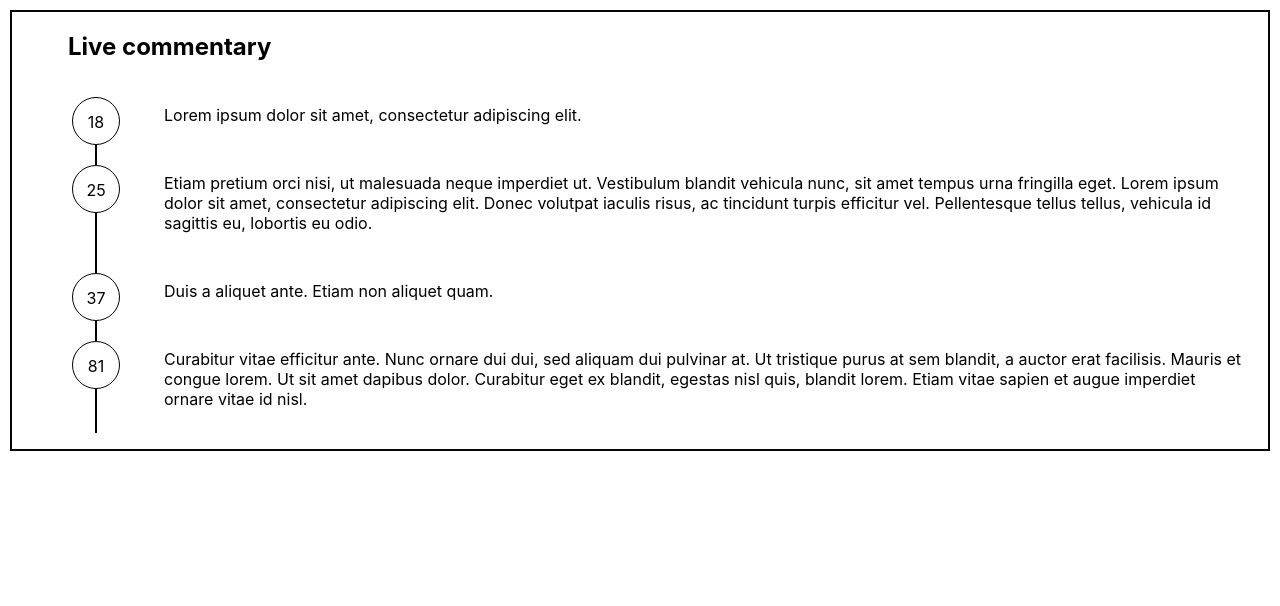
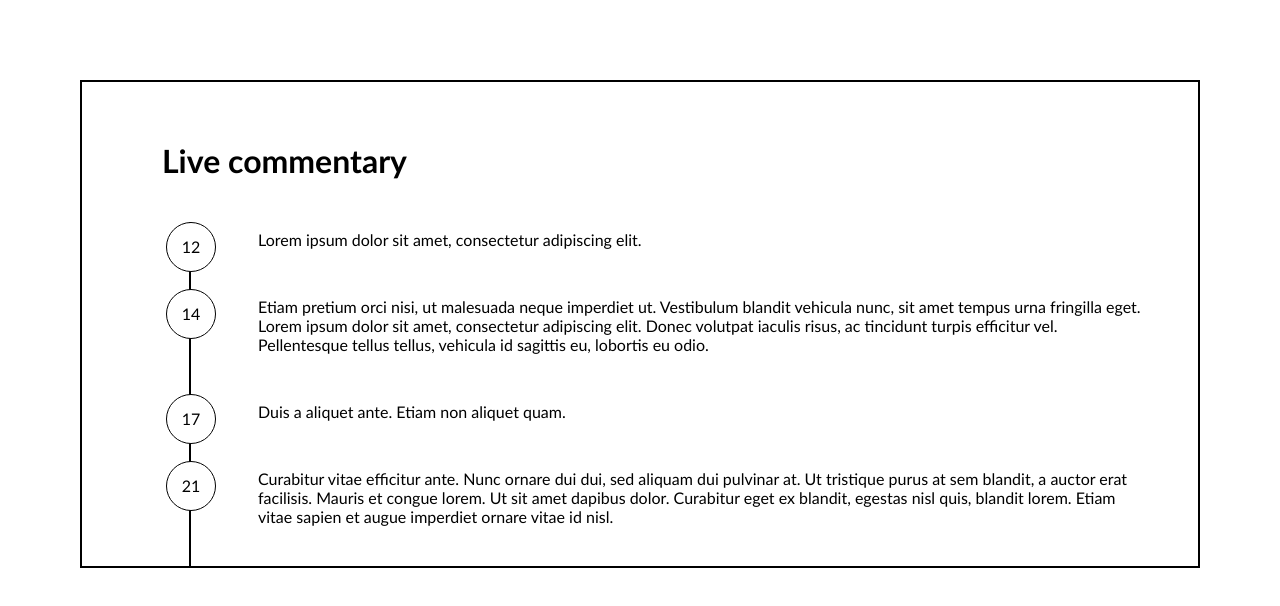
Before and after one commit to MyaElla/vertical-timeline-stream-circles, a React (Create React App) app: page / in a window 1280 px wide. Shown: the top 606 px of the page. Built offline with nearby package versions, Linux system fonts and the light colour scheme.

Commit message:
taken out comments and unnecessary code

```diff
--- a/src/App.css
+++ b/src/App.css
@@ -1,111 +1,42 @@
-/* .App {
-  text-align: center;
+/* * {
+  box-sizing: border-box;
+} */
+
+.App {
+  font-family: "Trebuchet MS", Helvetica, sans-serif;
+  padding: 5rem
 }
 
-
-
-.App-header {
-  background-color: #282c34;
-  min-height: 100vh;
-  display: flex;
-  flex-direction: column;
-  align-items: center;
-  justify-content: center;
-  font-size: calc(10px + 2vmin);
-  color: white;
-}
-
-} */
-* {
-  box-sizing: border-box;
+#intro {
+  margin-left: 3.5rem;
 }
 
 section {
-  margin: 10px;
-  border: 2px solid rgb(7, 7, 7);
+  /* padding-top: 2rem; */
+  padding: 2rem 1.5rem 0 1.5rem;
+  border: 2px solid  #000;
 }
 
 h1 {
-  margin-left: 3.5rem
+  font-size: 2rem
 }
 
 ul {
   list-style-type: none;
  }
-/*
-.circle {
-  position: relative;
-  border: 2px solid #999;
-  border-radius: 100%;
-  width: 50px;
-  line-height: 50px;
-  text-align: center;
-  margin-top: 50px;
-  background-color: #fff;
-  z-index: 2;
-}
-.circle:first-child {
-  margin-top: 0;
-}
-.circle:before {
-  position: absolute;
-  border: 1px solid #999;
-  width: 0;
-  height: 50px;
-  display: block;
-  content: "";
-  left: 50%;
-  z-index: 1;
-  top: -54px;
-  margin-left: -1px;
-}
-.circle:first-child:before {
-  display: none;
-} */
 
 li {
   position: relative;
   padding: 1.5rem;
-  padding-left: 7rem;
-  /* margin-right: 5rem */
+  padding-left: 7rem
 
 }
-
-/* li::before {
-  content: ' ';
-  display: block;
-  position: absolute;
-  width: 2px;
-  height: 118%;
-  left: 3.2rem;
-  top: 0;
-  background-color: #000;
-}
-
-li::after {
-      content: ' ';
-      display: block;
-      position: absolute;
-      width: 50px;
-      height: 50px;
-      left: calc(2rem - 5px);
-      top: 1rem;
-      border-radius: 100%;
-      background-color: #fff;
-      border: 1px solid #000;
-      z-index: 2
-}
-
-li:first-of-type::before {
-  height: calc(100% - 1rem);
-  top: 1rem;
-} */
 
 li .line {
   display: block;
   position: absolute;
   width: 2px;
-  height: 100%;
+  height: 115%;
   left: 2.7rem;
   top: 0;
   background-color: #000;
@@ -116,6 +47,7 @@ li .circle {
       position: absolute;
       width: 3rem;
       height: 3rem;
+      line-height: 3rem;
       left: calc(2rem - .75rem);
       top: 1rem;
       border-radius: 100%;
@@ -123,7 +55,7 @@ li .circle {
       border: 1px solid #000;
       z-index: 2;
       text-align: center;
-      line-height: 3rem;
+
 }
 
 li:first-of-type .line {
--- a/src/App.js
+++ b/src/App.js
@@ -11,24 +11,24 @@ class App extends Component {
           id: 0,
           body:
             "Lorem ipsum dolor sit amet, consectetur adipiscing elit.",
-          timestamp: "18"
+          timestamp: "12"
         },
         {
           id: 1,
           body:
             "Etiam pretium orci nisi, ut malesuada neque imperdiet ut. Vestibulum blandit vehicula nunc, sit amet tempus urna fringilla eget. Lorem ipsum dolor sit amet, consectetur adipiscing elit. Donec volutpat iaculis risus, ac tincidunt turpis efficitur vel. Pellentesque tellus tellus, vehicula id sagittis eu, lobortis eu odio.",
-          timestamp: "25"
+          timestamp: "14"
         },
         {
           id: 2,
           body: "Duis a aliquet ante. Etiam non aliquet quam.",
-          timestamp: "37"
+          timestamp: "17"
         },
         {
           id: 3,
           body:
             "Curabitur vitae efficitur ante. Nunc ornare dui dui, sed aliquam dui pulvinar at. Ut tristique purus at sem blandit, a auctor erat facilisis. Mauris et congue lorem. Ut sit amet dapibus dolor. Curabitur eget ex blandit, egestas nisl quis, blandit lorem. Etiam vitae sapien et augue imperdiet ornare vitae id nisl.",
-          timestamp: "81"
+          timestamp: "21"
         }
       ]
     };
--- a/src/components/CommentSection.js
+++ b/src/components/CommentSection.js
@@ -6,14 +6,15 @@ export default class CommentSection extends Component {
     let rowComment;
     if (this.props.updates) {
       rowComment = this.props.updates.map(update => {
-        //   console.log(update)
         return <Comments key={update.id} update={update} />;
       });
     }
     return (
 
         <section>
+        <div id="intro">
             <h1>Live commentary</h1>
+        </div>
           <ul>{rowComment}</ul>
         </section>
 
```
